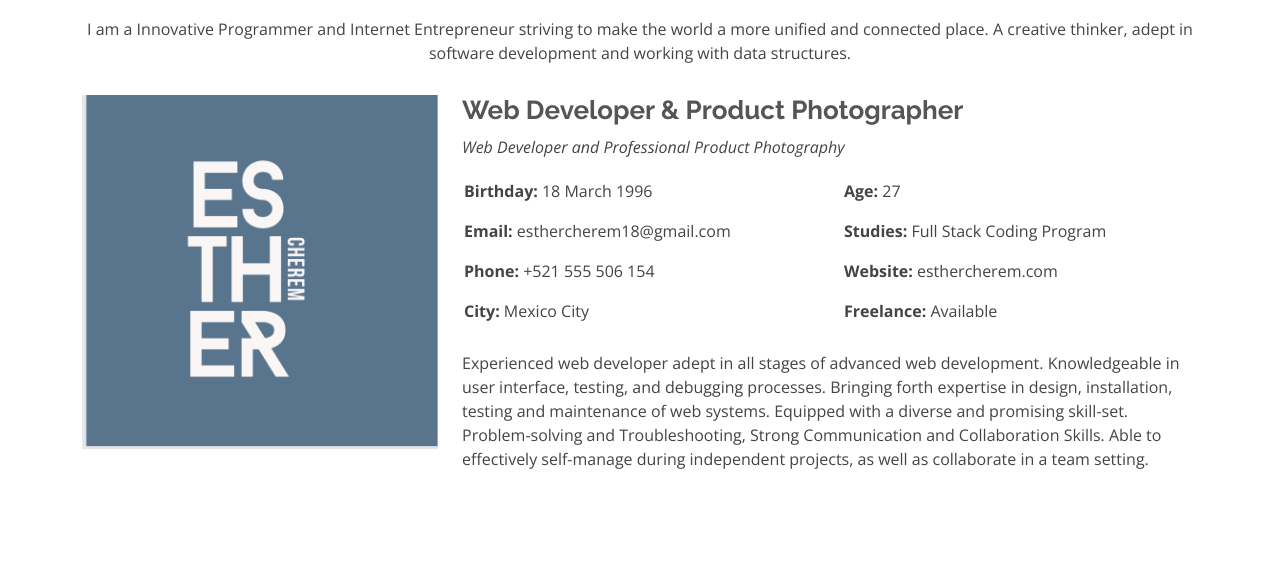
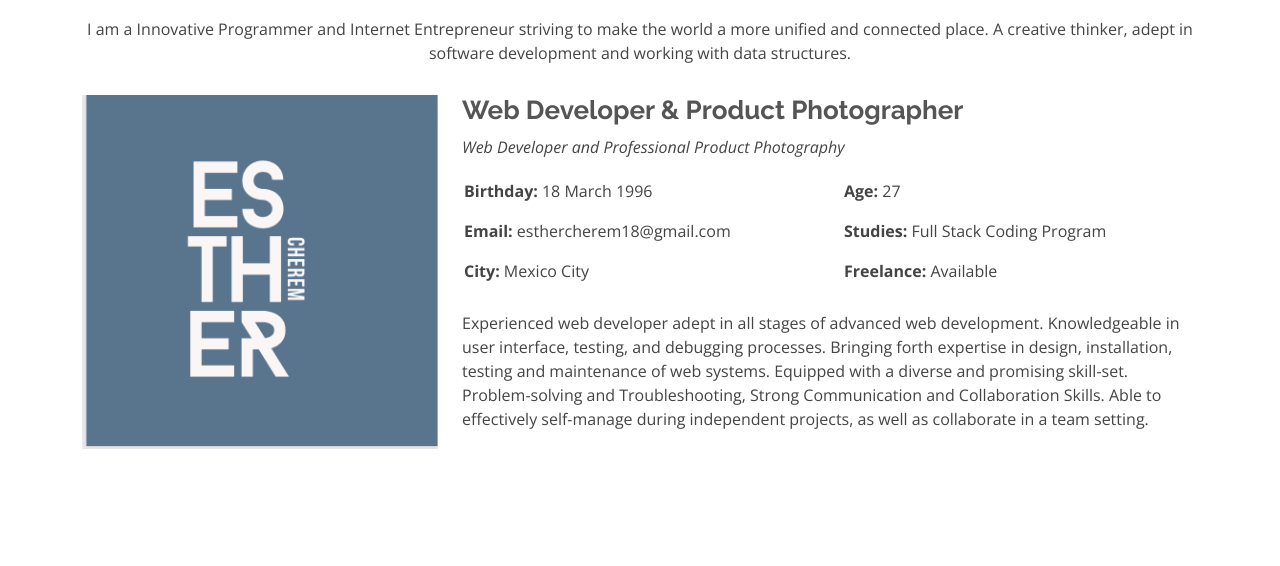
Before and after one commit to esthercherem/portafolioesthercherem, a plain HTML site: page about.html in a window 1280 px wide. Shown: the part 171-737 px from the top of the page. Drawn offline with nearby package versions, Linux system fonts and the light colour scheme.

```diff
--- a/about.html
+++ b/about.html
@@ -94,7 +94,7 @@
                 <ul>
                   <li><i class="bi bi-rounded-right"></i> <strong>Birthday:</strong> 18 March 1996</li>
                   <li><i class="bi bi-rounded-right"></i> <strong>Email:</strong> esthercherem18@gmail.com</li>
-                  <li><i class="bi bi-rounded-right"></i> <strong>Phone:</strong> +521 555 506 154</li>
+                  <!-- <li><i class="bi bi-rounded-right"></i> <strong>Phone:</strong> +521 555 506 154</li> -->
                   <li><i class="bi bi-rounded-right"></i> <strong>City:</strong> Mexico City</li>
                 </ul>
               </div>
@@ -102,7 +102,7 @@
                 <ul>
                   <li><i class="bi bi-rounded-right"></i> <strong>Age:</strong> 27</li>
                   <li><i class="bi bi-rounded-right"></i> <strong>Studies:</strong> Full Stack Coding Program</li>
-                  <li><i class="bi bi-rounded-right"></i> <strong>Website:</strong> esthercherem.com</li>
+                  <!-- <li><i class="bi bi-rounded-right"></i> <strong>Website:</strong> esthercherem.com</li> -->
                   <li><i class="bi bi-rounded-right"></i> <strong>Freelance:</strong> Available</li>
                 </ul>
               </div>
```
Also changed, not shown: assets/img/hero-bg.jpg.
